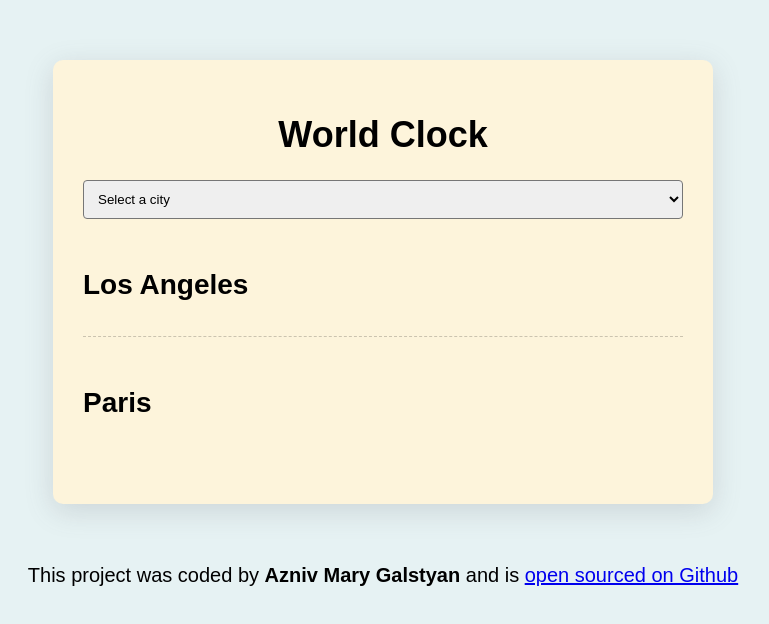
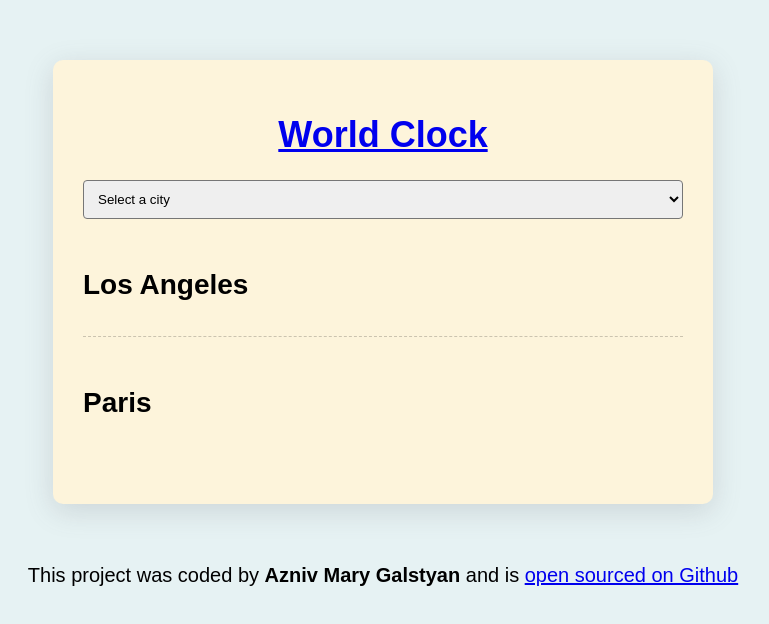
Before and after one commit to MaryAznivG/World-Clock, a plain HTML site: page index.html in a window 1280 px wide. Shown: the whole page, without its empty margins (257-1026 px from the left). Drawn offline with nearby package versions, Linux system fonts and the light colour scheme; a script that the page names is missing.

Commit message:
added link to the h1

```diff
--- a/index.html
+++ b/index.html
@@ -12,7 +12,8 @@
 </head>
 <body>
   <div class="container">
-    <h1> World Clock </h1>
+    <h1>
+      <a href="/"> World Clock</a> </h1>
     <select id="city">
       <option value="">Select a city</option>
       <option value="current">My current location</option>
```
